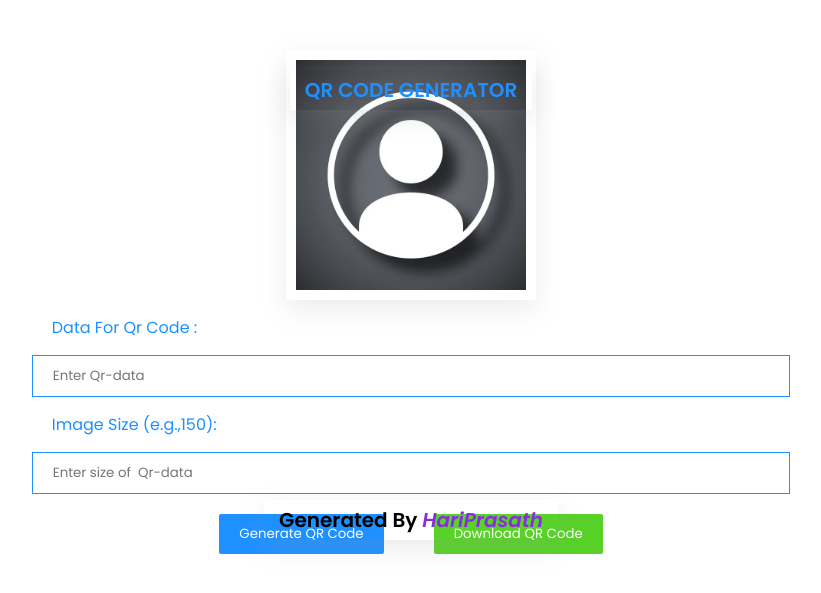
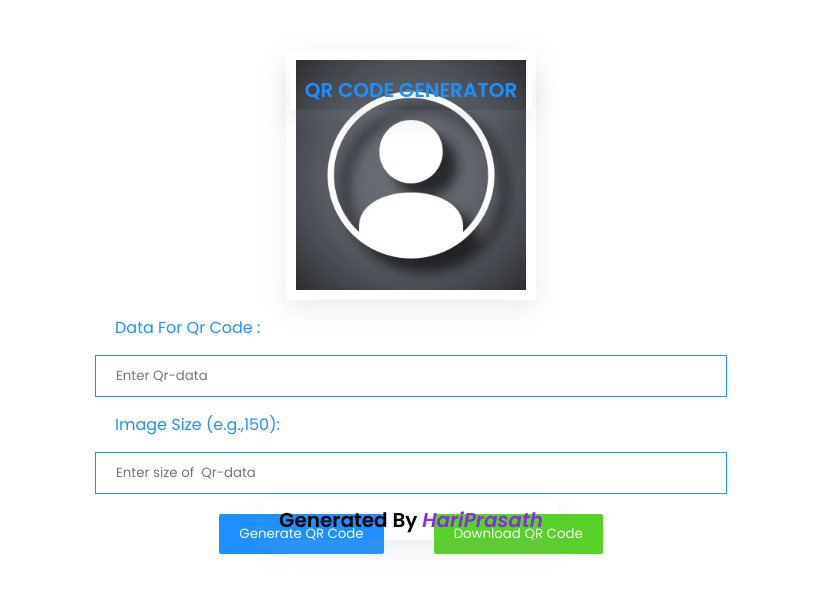
Before and after one commit to Hariprasath1996/QR-CODE--GENERATOR--REACT-JS, a React (Vite) app: page / in a window 1280 px wide. Shown: the part 101-694 px from the top of the page, without its empty margins (229-1050 px from the left). Built offline with nearby package versions, Linux system fonts and the light colour scheme.

Commit message:
styles changed little bit

```diff
--- a/src/Qrcode.css
+++ b/src/Qrcode.css
@@ -42,13 +42,13 @@
 }
 
 input {
-    width: 60%;
+    width: 50%;
     padding:10px 20px;
     border: 1px solid  dodgerblue;
 }
 
 label {
-    width: 60%;
+    width: 50%;
     padding: 5px 20px;
     color:  dodgerblue;
 }
```
